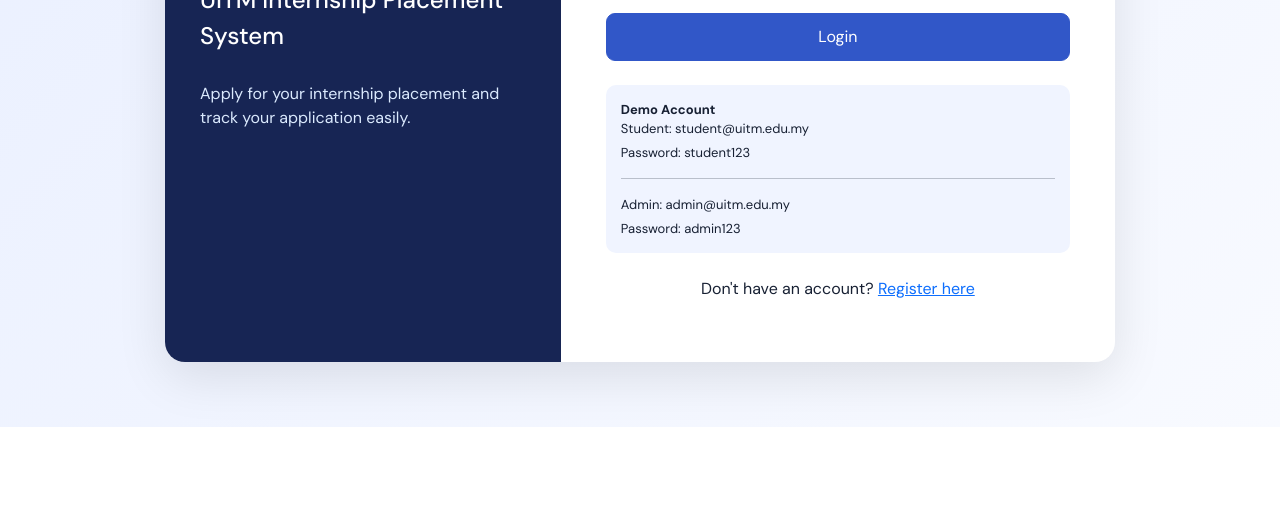
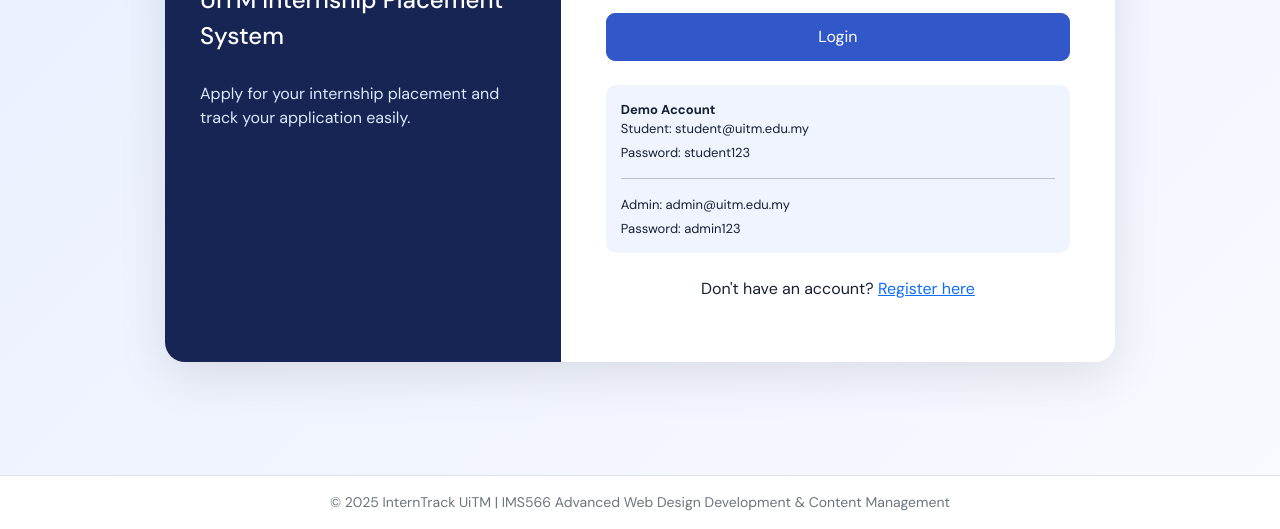
Before and after one commit to asyiraanis05/InternTrack, a plain HTML site: page index.html in a window 1280 px wide. Shown: the part 373-902 px from the top of the page. Before the commit the page ends 800 px from the top, so only its background shows below. Drawn offline with nearby package versions, Linux system fonts and the light colour scheme.

Commit message:
Update index.html

```diff
--- a/index.html
+++ b/index.html
@@ -63,7 +63,11 @@
     </div>
 
 </div>
-
+<footer class="bg-white border-top py-3 mt-5 text-center text-secondary small">
+    <div class="container">
+        &copy; 2025 InternTrack UiTM | IMS566 Advanced Web Design Development &amp; Content Management
+    </div>
+</footer>
 <script src="js/auth.js"></script>
 
 </body>
```
